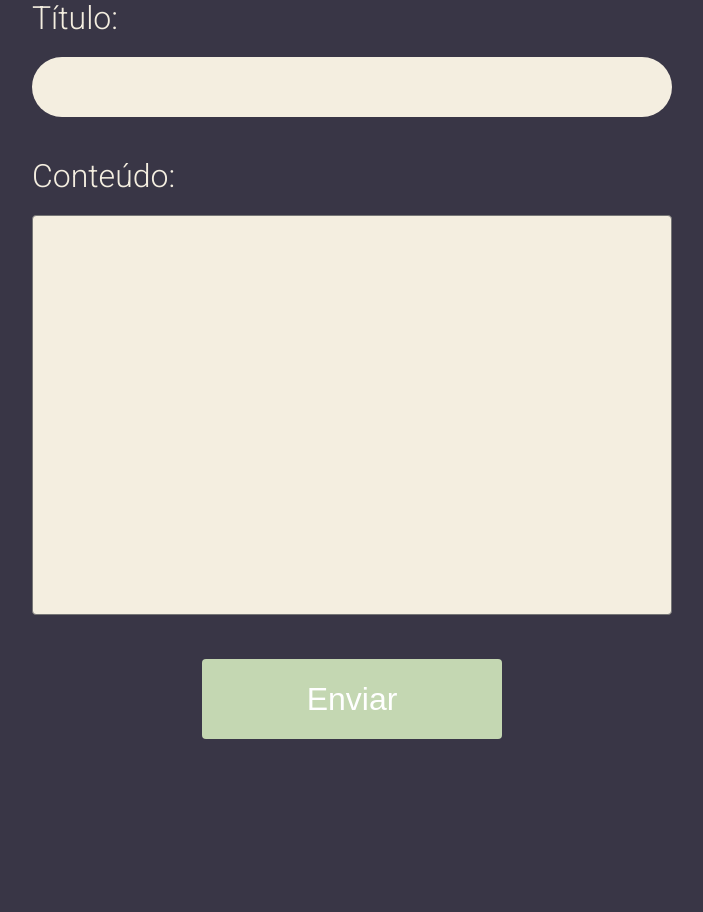
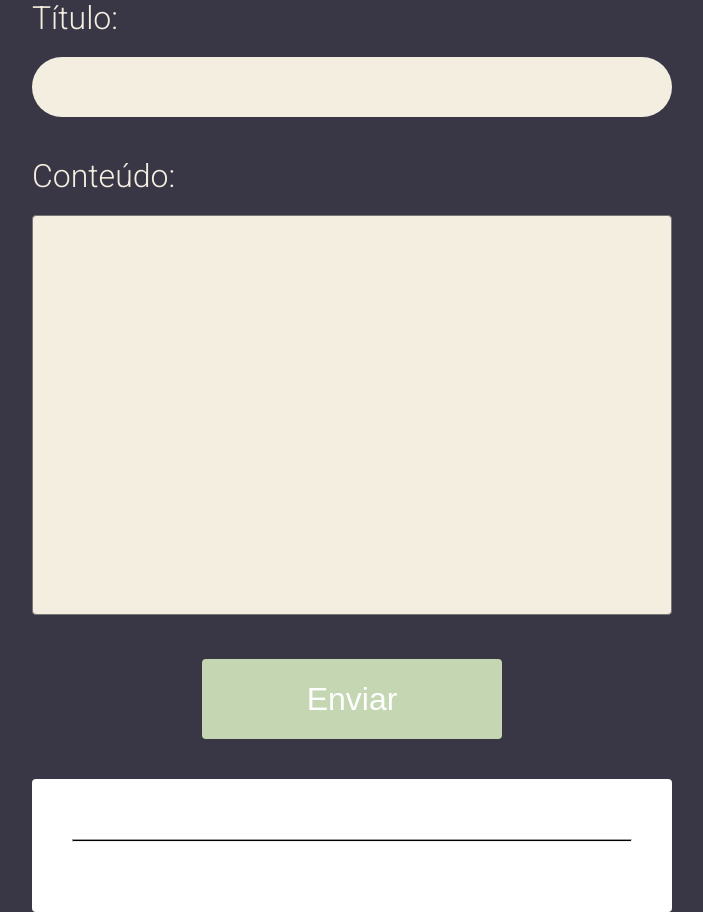
Before and after one commit to Natan-Matos-Souza/newsletter, a PHP site: page /test/sendemail.php in a window 1280 px wide. Shown: the part 111-1023 px from the top of the page, without its empty margins (288-991 px from the left). Before the commit the page ends 850 px from the top, so only its background shows below. Run offline with PHP 8.4, Linux system fonts and the light colour scheme; the visitor is signed in with stand-in values (Sample User, id 1); data that the repository does not hold is empty; some libraries are stand-ins or nearby versions.

Commit message:
Construind sendemail

```diff
--- a/js/sendemail.js
+++ b/js/sendemail.js
@@ -2,7 +2,7 @@ function app()
 {
     const emailForm = document.querySelector('form');
 
-    //Evito que o formulário sofra submit.
+    //Evita que o formulário sofra submit.
     emailForm.addEventListener('submit', (e) => {
 
         e.preventDefault();
--- a/sendemail.php
+++ b/sendemail.php
@@ -96,7 +96,7 @@ if (isSet($_POST['email-title']) && isSet($_POST['email-content'])) {
     </header>
 
     <main>
-        <div class="form">
+        <div class="form" id="form">
             <form method="POST">
                 <div class="first-input-area">
                     <h2 class="label">Título:</h2>
@@ -116,12 +116,12 @@ if (isSet($_POST['email-title']) && isSet($_POST['email-content'])) {
     </main>
 
     <section>
-        <div class="email-test">
+        <div class="email-test" id="email-test">
             <div class="email-title-area">
                 <h2 class="email-title"></h2>
             </div>
-
-            <div class="email-cotent-area">
+            <hr>
+            <div class="email-content-area">
                 <div class="email-content"></div>
             </div>
         </div>
--- a/style/dashboard.css
+++ b/style/dashboard.css
@@ -79,6 +79,8 @@ body {
     gap: 80px;
 }
 
+
+
 #footer {
     position: fixed;
     bottom: 0px;
@@ -106,5 +108,6 @@ body {
     .first-group-section, .second-group-section {
         display: flex;
         flex-direction: column;
+        gap: 50px;
     }
 }
--- a/style/sendemail.css
+++ b/style/sendemail.css
@@ -102,3 +102,41 @@ body {
     background-color: #C4D7B2;
     color: #fff;
 }
+
+.email-test {
+    display: block;
+    width: 50%;
+    margin: 40px auto 0px;
+    background-color: #fff;
+    padding: 40px;
+    border-radius: 4px;
+    font-family: 'Calibri', sans-serif;
+    color: #000
+}
+
+.email-title-area {
+    text-align: left;
+    margin: 20px auto 10px;
+}
+
+.email-title {
+    font-size: 32px;
+    width: 95%;
+    margin: 0px auto 0px;
+}
+
+.email-test hr {
+    background-color: #000 !important;
+    padding: .5px;
+    opacity: 1;
+}
+
+.email-content-area {
+    margin: 30px auto 0px;
+}
+
+.email-content {
+    width: 95%;
+    margin: auto;
+    font-size: 16px;
+}
```
